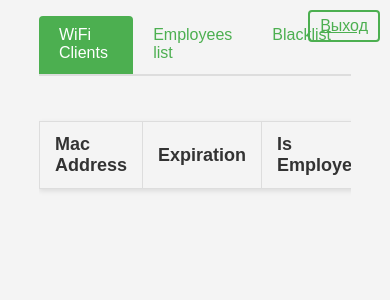
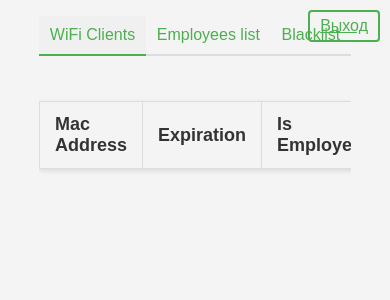
Before and after one commit to XpycTee/Hotspot, a Flask app: page /admin/panel in a window 390 px wide. Shown: the top 300 px of the page. Run offline with Flask 3, Linux system fonts and the light colour scheme; the visitor is signed in with stand-in values (Sample User, id 1); data that the repository does not hold is empty.

Commit message:
Refactor table row management and improve UI styles
- Consolidate row templates for 'employee' and 'blacklist' types using a template object.
- Add event listeners for 'add phone', 'save', and 'delete' buttons after row insertion.
- Simplify row deletion logic by checking for new rows using a data attribute.
- Enhance input styling with a new 'table-input' class for better UI consistency.
- Adjust table and navigation styles for improved layout and user experience.
- Remove inline event handlers and replace them with event listeners for better separation of concerns.

```diff
--- a/app/static/javascript/tables.js
+++ b/app/static/javascript/tables.js
@@ -3,102 +3,77 @@ function addRow(button, type) {
     const tableBody = button.closest('table').querySelector('tbody');
     const addButtonRow = button.closest('tr');
     const newRow = document.createElement('tr');
+    newRow.dataset.new = "true"; // Добавляем атрибут для новых строк
+
+    const templates = {
+        employee: `
+            <td data-lastname><input class="table-input" type="text" name="lastname" placeholder="Lastname"></td>
+            <td data-name><input class="table-input" type="text" name="name" placeholder="Name"></td>
+            <td data-phones>
+                <ul>
+                    <li><input class="table-input" type="text" name="phones" placeholder="Phone"></li>
+                </ul>
+                <button type="button" class="btn btn-add-phone">+ phone</button>
+            </td>
+            <td class="column-controls">
+                <button class="btn btn-save btn-controls">Save</button>
+                <button class="btn btn-delete btn-controls">Delete</button>
+            </td>
+        `,
+        blacklist: `
+            <td><input class="table-input" type="text" name="phone" placeholder="Phone"></td>
+            <td class="column-controls">
+                <button class="btn btn-save btn-controls">Save</button>
+                <button class="btn btn-delete btn-controls">Delete</button>
+            </td>
+        `
+    };
+
+    newRow.innerHTML = templates[type] || '';
+    tableBody.insertBefore(newRow, addButtonRow);
+
+    // Добавляем обработчики событий после вставки строки
+    newRow.querySelector('.btn-add-phone')?.addEventListener('click', () => addPhoneField(newRow.querySelector('.btn-add-phone')));
+    newRow.querySelector('.btn-save')?.addEventListener('click', () => saveRow(newRow.querySelector('.btn-save'), type));
+    newRow.querySelector('.btn-delete')?.addEventListener('click', () => deleteRow(newRow.querySelector('.btn-delete'), type));
+}
+
+
+// Общая функция для удаления строки
+function deleteRow(button, type) {
+    const row = button.closest('tr');
+
+    // Проверяем, является ли строка новой
+    if (row.dataset.new === "true") {
+        row.remove(); // Просто удаляем строку без отправки запроса
+        return;
+    }
+
+    const data = {};
 
     if (type === 'employee') {
-        newRow.innerHTML = `
-            <td data-lastname><input type="text" name="lastname" placeholder="Lastname"></td>
-            <td data-name><input type="text" name="name" placeholder="Name"></td>
-            <td data-phones>
-                <ul>
-                    <li><input type="text" name="phones" placeholder="Phone"></li>
-                </ul>
-                <button type="button" class="btn btn-add-phone" onclick="addPhoneField(this)">+ phone</button>
-            </td>
-            <td class="column-controls">
-                <button class="btn btn-save btn-controls" onclick="saveRow(this, 'employee')">Save</button>
-                <button class="btn btn-delete btn-controls" onclick="deleteRow(this, 'employee')">Delete</button>
-            </td>
-        `;
+        data['lastname'] = row.querySelector('td[data-lastname]').textContent.trim();
+        data['name'] = row.querySelector('td[data-name]').textContent.trim();
     } else if (type === 'blacklist') {
-        newRow.innerHTML = `
-            <td><input type="text" name="phone" placeholder="Phone"></td>
-            <td class="column-controls">
-                <button class="btn btn-save btn-controls" onclick="saveRow(this, 'blacklist')">Save</button>
-                <button class="btn btn-delete btn-controls" onclick="deleteRow(this, 'blacklist')">Delete</button>
-            </td>
-        `;
+        data['phone'] = row.querySelector('td').textContent.trim();
     }
 
-    tableBody.insertBefore(newRow, addButtonRow);
+    fetch(`/admin/delete/${type}`, {
+        method: 'POST',
+        headers: { 'Content-Type': 'application/json' },
+        body: JSON.stringify(data)
+    })
+    .then(response => response.json())
+    .then(result => {
+        if (result.success) {
+            row.remove();
+        } else {
+            alert('Error deleting data');
+        }
+    })
+    .catch(error => console.error('Error:', error));
 }
 
-function addPhoneField(button) {
-    const ul = button.previousElementSibling;
-
-    // Создаём новый элемент списка с полем ввода
-    const li = document.createElement('li');
-    const newInput = document.createElement('input');
-    newInput.type = 'text';
-    newInput.name = 'phones';
-    newInput.placeholder = 'Phone';
-
-    // Создаём кнопку удаления
-    const deleteButton = document.createElement('button');
-    deleteButton.type = 'button';
-    deleteButton.classList = 'btn btn-delete btn-controls'
-    deleteButton.textContent = 'x';
-    deleteButton.onclick = () => {
-        li.remove();
-        // Найдите input с именем phones-count и уменьшите его значение на 1
-        const phonesCountInput = button.parentElement.querySelector('input[name="phones-count"]');
-        if (phonesCountInput) {
-            phonesCountInput.value = Math.max(0, parseInt(phonesCountInput.value, 10) - 1);
-        }
-    };
-
-    li.appendChild(newInput);
-    li.appendChild(deleteButton);
-    ul.appendChild(li);
-
-    // Найдите input с именем phones-count и увеличьте его значение на 1
-    const phonesCountInput = button.parentElement.querySelector('input[name="phones-count"]');
-    if (phonesCountInput) {
-        phonesCountInput.value = parseInt(phonesCountInput.value, 10) + 1;
-    }
-}
-
-function convertInputsToCells(inputs, data, type, row, button) {
-    inputs.forEach(input => {
-        if (input.type !== 'hidden') {
-            const td = input.closest('td');
-            if (td) {
-                if (input.name === 'phones') {
-                    const ul = document.createElement('ul');
-                    data['phones'].forEach(phone => {
-                        const li = document.createElement('li');
-                        li.textContent = phone;
-                        ul.appendChild(li);
-                    });
-                    td.innerHTML = '';
-                    td.appendChild(ul);
-                } else {
-                    td.textContent = input.value;
-                }
-            }
-        }
-    });
-    button.remove();
-    const controlsTd = row.querySelector('.column-controls');
-    if (type === 'employee') {
-        if (controlsTd) {
-            const editButton = document.createElement('button');
-            editButton.className = 'btn btn-edit btn-controls';
-            editButton.textContent = 'Edit';
-            editButton.onclick = () => editRow(editButton, type);
-            controlsTd.insertBefore(editButton, controlsTd.firstChild);
-        }
-    }
-}
 
 // Общая функция для сохранения строки
 function saveRow(button, type) {
@@ -144,12 +119,11 @@ function saveRow(button, type) {
     // Если изменений нет, не отправляем запрос
     if (!hasChanges) {
         convertInputsToCells(inputs, data, type, row, button);
+        delete row.dataset.new; // Удаляем атрибут после сохранения
         return;
     }
 
-    const url = `/admin/save/${type}`;
-
-    fetch(url, {
+    fetch(`/admin/save/${type}`, {
         method: 'POST',
         headers: { 'Content-Type': 'application/json' },
         body: JSON.stringify(data)
@@ -158,12 +132,14 @@ function saveRow(button, type) {
     .then(result => {
         if (result.success) {
             convertInputsToCells(inputs, data, type, row, button);
+            delete row.dataset.new; // Удаляем атрибут после сохранения
         } else {
             alert('Error saving data');
         }
     })
     .catch(error => console.error('Error:', error));
 }
+
 
 // Общая функция для редактирования строки
 function editRow(button, type) {
@@ -175,6 +151,7 @@ function editRow(button, type) {
             const text = cell.textContent.trim();
             const input = document.createElement('input');
             input.type = 'text';
+            input.classList = 'table-input';
             input.value = text;
             input.name = cell.hasAttribute('data-lastname') ? 'lastname' : 'name';
             input.setAttribute('data-original-value', text);
@@ -202,6 +179,7 @@ function editRow(button, type) {
                 const input = document.createElement('input');
                 input.type = 'text';
                 input.name = 'phones';
+                input.classList = 'table-input';
                 input.value = phone;
                 input.setAttribute('data-original-value', phone);
 
@@ -249,31 +227,73 @@ function editRow(button, type) {
     }
 }
 
-// Общая функция для удаления строки
-function deleteRow(button, type) {
-    const row = button.closest('tr');
-    const data = {};
-    const url = `/admin/delete/${type}`;
 
+function addPhoneField(button) {
+    const ul = button.previousElementSibling;
+
+    // Создаём новый элемент списка с полем ввода
+    const li = document.createElement('li');
+    const newInput = document.createElement('input');
+    newInput.type = 'text';
+    newInput.name = 'phones';
+    newInput.placeholder = 'Phone';
+    newInput.classList = 'table-input';
+
+    // Создаём кнопку удаления
+    const deleteButton = document.createElement('button');
+    deleteButton.type = 'button';
+    deleteButton.classList = 'btn btn-delete btn-controls'
+    deleteButton.textContent = 'x';
+    deleteButton.onclick = () => {
+        li.remove();
+        // Найдите input с именем phones-count и уменьшите его значение на 1
+        const phonesCountInput = button.parentElement.querySelector('input[name="phones-count"]');
+        if (phonesCountInput) {
+            phonesCountInput.value = Math.max(0, parseInt(phonesCountInput.value, 10) - 1);
+        }
+    };
+
+    li.appendChild(newInput);
+    li.appendChild(deleteButton);
+    ul.appendChild(li);
+
+    // Найдите input с именем phones-count и увеличьте его значение на 1
+    const phonesCountInput = button.parentElement.querySelector('input[name="phones-count"]');
+    if (phonesCountInput) {
+        phonesCountInput.value = parseInt(phonesCountInput.value, 10) + 1;
+    }
+}
+
+
+function convertInputsToCells(inputs, data, type, row, button) {
+    inputs.forEach(input => {
+        if (input.type !== 'hidden') {
+            const td = input.closest('td');
+            if (td) {
+                if (input.name === 'phones') {
+                    const ul = document.createElement('ul');
+                    data['phones'].forEach(phone => {
+                        const li = document.createElement('li');
+                        li.textContent = phone;
+                        ul.appendChild(li);
+                    });
+                    td.innerHTML = '';
+                    td.appendChild(ul);
+                } else {
+                    td.textContent = input.value;
+                }
+            }
+        }
+    });
+    button.remove();
+    const controlsTd = row.querySelector('.column-controls');
     if (type === 'employee') {
-        data['lastname'] = row.querySelector('td[data-lastname]').textContent.trim();
-        data['name'] = row.querySelector('td[data-name]').textContent.trim();
-    } else if (type === 'blacklist') {
-        data['phone'] = row.querySelector('td').textContent.trim();
+        if (controlsTd) {
+            const editButton = document.createElement('button');
+            editButton.className = 'btn btn-edit btn-controls';
+            editButton.textContent = 'Edit';
+            editButton.onclick = () => editRow(editButton, type);
+            controlsTd.insertBefore(editButton, controlsTd.firstChild);
+        }
     }
-
-    fetch(url, {
-        method: 'POST',
-        headers: { 'Content-Type': 'application/json' },
-        body: JSON.stringify(data)
-    })
-    .then(response => response.json())
-    .then(result => {
-        if (result.success) {
-            row.remove();
-        } else {
-            alert('Error deleting data');
-        }
-    })
-    .catch(error => console.error('Error:', error));
 }
--- a/app/static/style/buttons.css
+++ b/app/static/style/buttons.css
@@ -52,6 +52,10 @@
     background-color: #fb8c00; /* Более тёмный оранжевый при наведении */
 }
 
+.btn-add-phone {
+    margin-top: 12px;
+}
+
 .btn-controls {
     display: inline-block;
     width: auto;
--- a/app/static/style/forms.css
+++ b/app/static/style/forms.css
@@ -23,3 +23,18 @@ form {
 .input-auth:last-child {
     margin-top: 10px;
 }
+
+
+.table-input {
+    width: 100%;
+    border: none;
+    border-bottom: 1px solid #ccc;
+    box-sizing: border-box;
+    outline: none;
+    background-color: transparent;
+    transition: border-color 0.3s;
+}
+
+.table-input:focus {
+    border-bottom-color: #000;
+}
--- a/app/static/style/navigation.css
+++ b/app/static/style/navigation.css
@@ -4,29 +4,29 @@
     display: flex;
     justify-content: space-around;
     margin-bottom: 20px;
-    border-bottom: 2px solid #ddd;
 }
 
 .nav-tabs li {
-    margin: 0;
+    flex-grow: 1; /* Позволяет кнопкам занимать равное пространство */
+    text-align: center; /* Центрирует текст внутри кнопок */
 }
 
 .nav-tabs a {
     display: block;
-    padding: 10px 20px;
+    padding: 10px 0; /* Убираем боковые отступы, чтобы текст был по центру */
     text-decoration: none;
     color: #4CAF50;
-    border-radius: 4px 4px 0 0;
-    transition: background-color 0.3s, color 0.3s;
+    transition: color 0.3s;
+    border-bottom: 2px solid #ddd;
+    /*border-bottom: 2px solid transparent; /* Добавляем прозрачную нижнюю границу */
 }
 
 .nav-tabs a:hover {
-    background-color: #f1f1f1;
     color: #333;
 }
 
 .nav-tabs a.active {
-    background-color: #4CAF50;
-    color: white;
-    border-bottom: 2px solid transparent;
+    color: #4CAF50;
+    border-bottom: 2px solid #4CAF50; /* Подчеркивание активной кнопки */
+    background-color: #f0f0f0; /* Добавляем светло-серый фон */
 }
--- a/app/static/style/tables.css
+++ b/app/static/style/tables.css
@@ -1,7 +1,7 @@
 .table-container table {
-    width: 100%;
+    /* width: 100%; */ /* Удаляем фиксированную ширину */
     border-collapse: collapse;
-    margin: 25px 0;
+    margin: 25px auto; /* Центрируем таблицу */
     font-size: 18px;
     text-align: left;
     box-shadow: 0 2px 5px rgba(0, 0, 0, 0.1);
@@ -27,14 +27,29 @@
 
 .table-container ul {
     margin: 0;
+    padding: 0;
+    list-style-type: none;
+}
+
+.table-container ul li {
+    display: flex;
+    align-items: center;
+}
+
+.table-container ul li .table-input {
+    flex-grow: 1;
+    margin-right: 5px; /* Отступ между полем ввода и кнопкой */
+}
+
+.table-container ul li .btn-delete {
+    flex-shrink: 0;
 }
 
 .column-controls {
+    width: auto;
     white-space: nowrap;
-    width: 100px;
 }
 
-#tab3 table {
-    width: 50%;
-    margin: 0 auto;
+.column-phones {
+    width: 200px;
 }
--- a/app/templates/admin/panel.html
+++ b/app/templates/admin/panel.html
@@ -42,7 +42,7 @@ Panel
                     <tr>
                         <th>Lastname</th>
                         <th>Name</th>
-                        <th>Phones</th>
+                        <th class="column-phones">Phones</th>
                         <th class="column-controls">Controls</th>
                     </tr>
                 </thead>
@@ -51,7 +51,7 @@ Panel
                     <tr>
                         <td data-lastname>{{ employee.get('lastname') }}</td>
                         <td data-name>{{ employee.get('name') }}</td>
-                         <td data-phones>
+                        <td data-phones class="column-phones">
                             <ul>
                                 {% for phone in employee.get('phone') %}
                                 <li>{{ phone }}</li>
```
